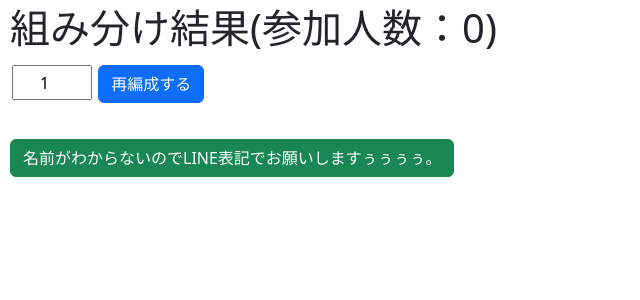
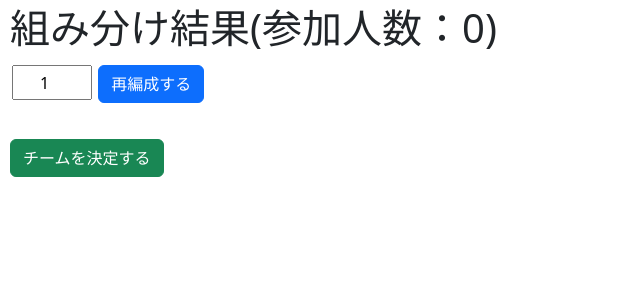
Before and after one commit to Chalolot/turnip_grouping, a Flask app: page /grouping in a window 1280 px wide. Shown: the part 56-356 px from the top of the page, without its empty margins (0-640 px from the left). Run offline with Flask 3, Linux system fonts and the light colour scheme; some libraries are stand-ins or nearby versions.

Commit message:
Update grouped_members.html

```diff
--- a/templates/grouped_members.html
+++ b/templates/grouped_members.html
@@ -40,7 +40,7 @@
 </div>
 
 <form action="/complete" method = "POST" >
-    <input type="submit" class="btn btn-success" value="名前がわからないのでLINE表記でお願いしますぅぅぅぅ。">
+    <input type="submit" class="btn btn-success" value="チームを決定する">
 </form>
 
 
```
